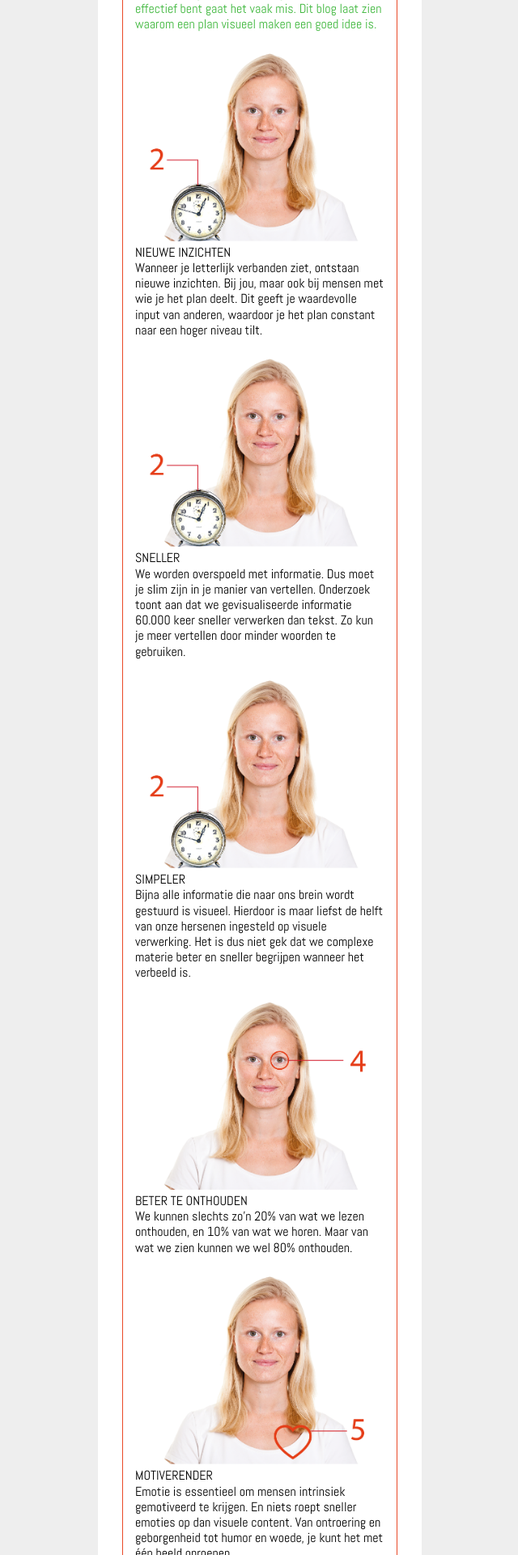
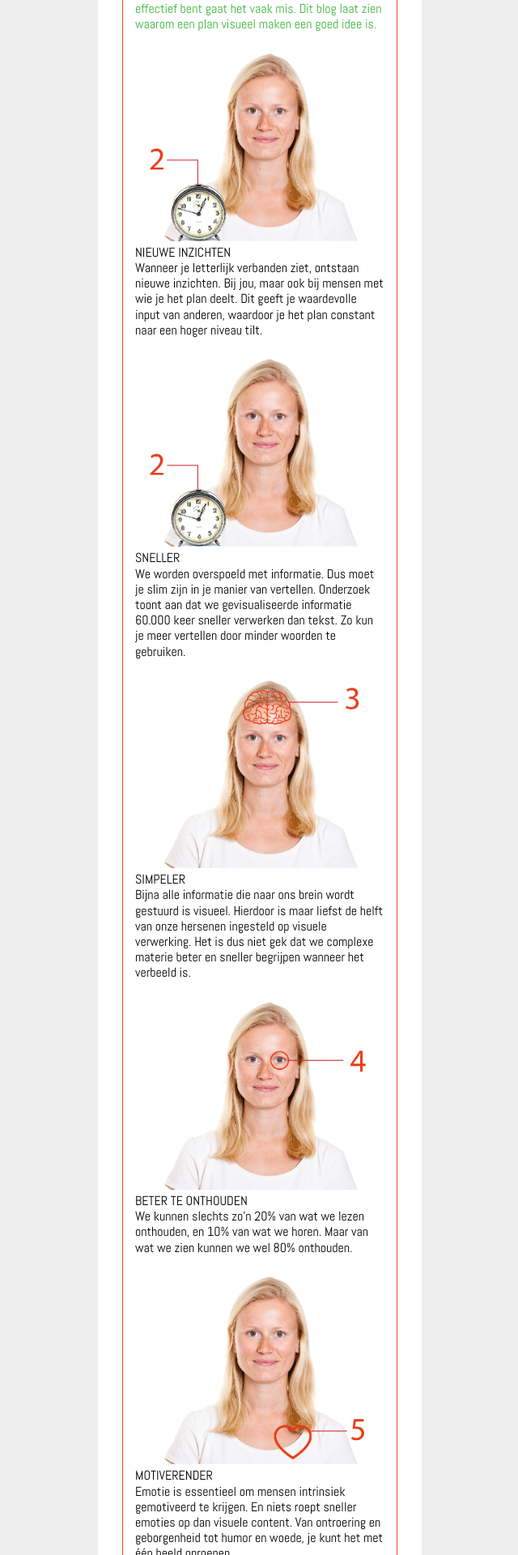
Before and after one commit to jhvanderschee/carli_d, a Jekyll site: the page built from _posts/2019-01-02-blog-plannen-visualiseren.md, in a window 1280 px wide. Shown: the part 321-2241 px from the top of the page at 81% size, without its empty margins (319-959 px from the left). Built offline with Jekyll 4.4.1, drawn with Linux system fonts in a browser that asks for light colours.

Commit message:
Updated 2 files via CloudCannon

```diff
--- a/_posts/2019-01-02-blog-plannen-visualiseren.md
+++ b/_posts/2019-01-02-blog-plannen-visualiseren.md
@@ -10,7 +10,7 @@
 
 ![](/uploads/blog-visualiseren-21.png)<br>SNELLER<br>We worden overspoeld met informatie. Dus moet je slim zijn in je manier van vertellen. Onderzoek toont aan dat we gevisualiseerde informatie 60.000 keer sneller verwerken dan tekst. Zo kun je meer vertellen door minder woorden te gebruiken. &nbsp;
 
-![](/uploads/blog-visualiseren-21.png)SIMPELER<br>Bijna alle informatie die naar ons brein wordt gestuurd is visueel. Hierdoor is maar liefst de helft van onze hersenen ingesteld op visuele verwerking. Het is dus niet gek dat we complexe materie beter en sneller begrijpen wanneer het verbeeld is.&nbsp;
+![](/uploads/blog-visualiseren-22.png)SIMPELER<br>Bijna alle informatie die naar ons brein wordt gestuurd is visueel. Hierdoor is maar liefst de helft van onze hersenen ingesteld op visuele verwerking. Het is dus niet gek dat we complexe materie beter en sneller begrijpen wanneer het verbeeld is.&nbsp;
 
 ![](/uploads/blog-visualiseren-23.png)<br>BETER TE ONTHOUDEN<br>We kunnen slechts zo’n 20% van wat we lezen onthouden, en 10% van wat we horen. Maar van wat we zien kunnen we wel 80% onthouden.&nbsp;
 
```
Also changed, not shown: uploads/blog-visualiseren-22.png (added).
